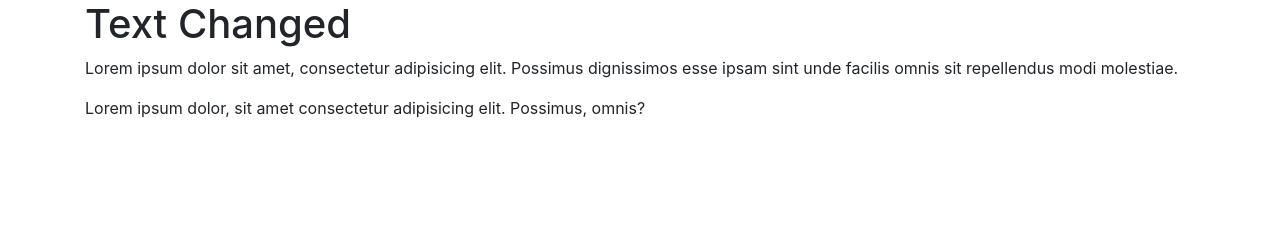
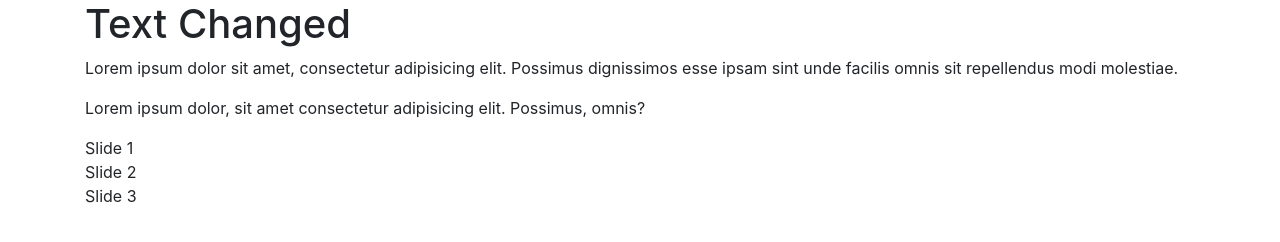
Before and after one commit to aslamdoctor/laravel-mix-boilerplate, a website: page index.html in a window 1280 px wide. Drawn offline with Linux system fonts and the light colour scheme.

Commit message:
initial commit

```diff
--- a/index.html
+++ b/index.html
@@ -20,6 +20,12 @@
 				Lorem ipsum dolor, sit amet consectetur adipisicing elit. Possimus,
 				omnis?
 			</p>
+
+			<div class="the-carousel">
+				<div class="the-slide">Slide 1</div>
+				<div class="the-slide">Slide 2</div>
+				<div class="the-slide">Slide 3</div>
+			</div>
 		</div>
 
 		<script src="dist/js/app.js"></script>
```
Also changed, not shown: README.md.
